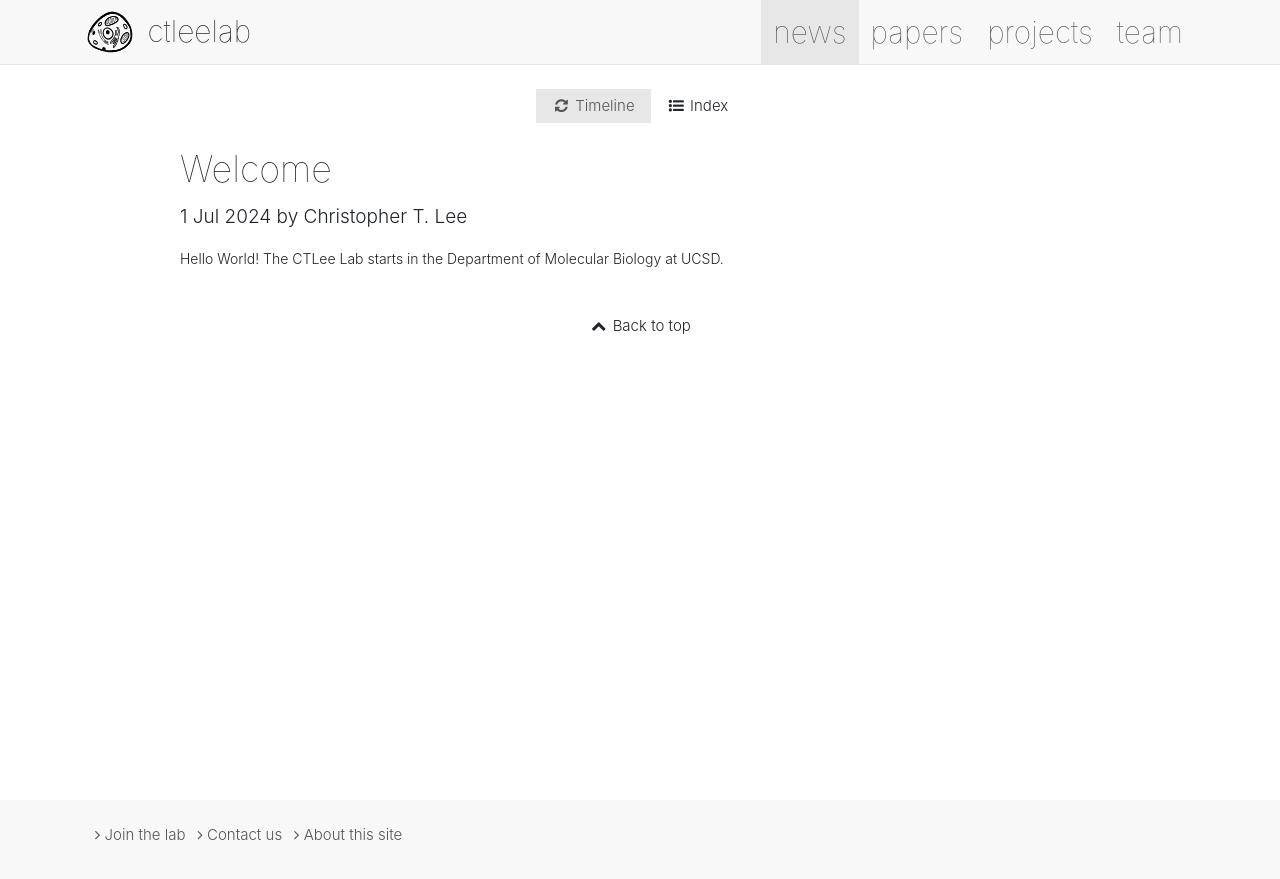
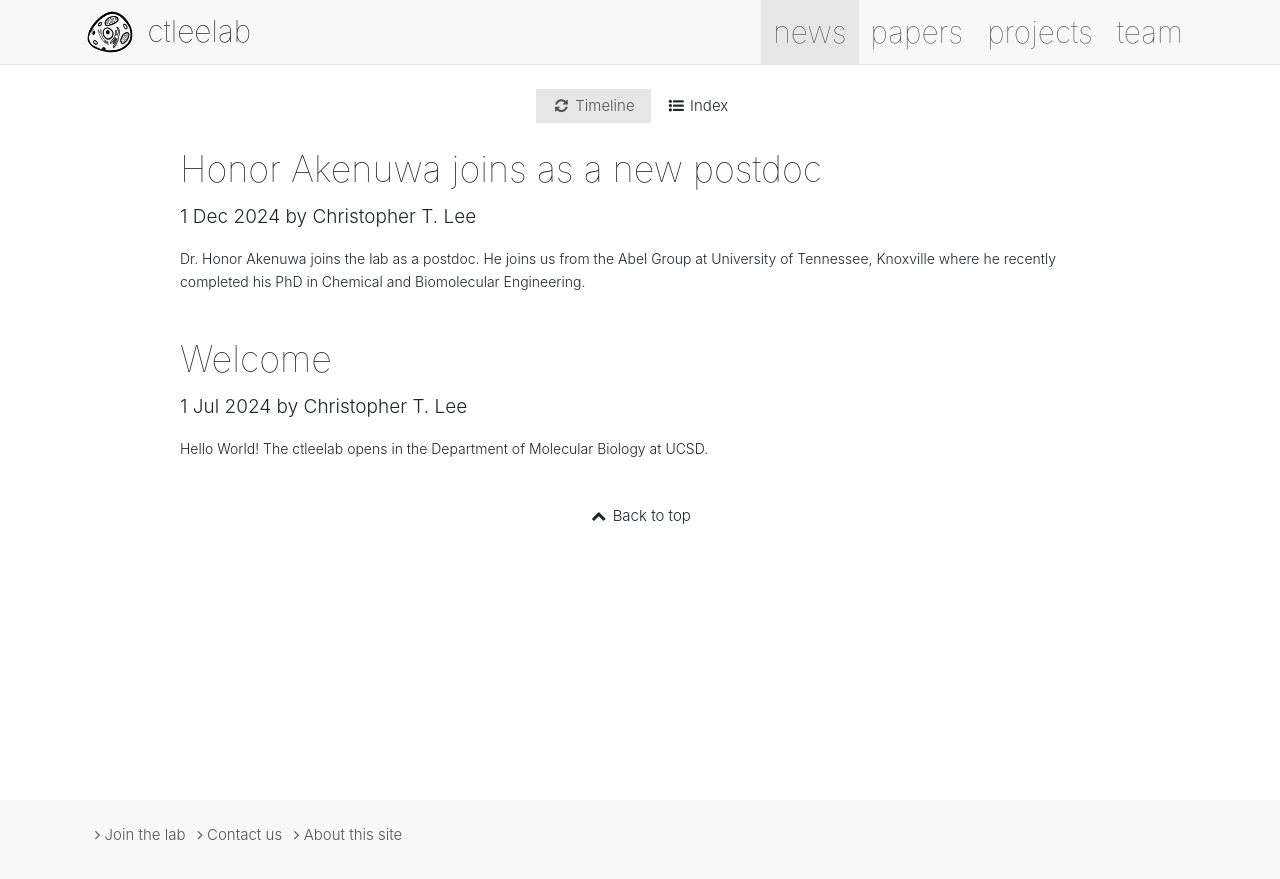
Before and after one commit to ctleelab/bulletin, a Jekyll site: the page built from news/index.html, in a window 1280 px wide. Shown: the top 879 px of the page. Built offline with Jekyll 4.4.1, drawn with Linux system fonts in a browser that asks for light colours.

Commit message:
Honor Akenuwa joins the lab (#10)
* Update hello world text
* news: Honor joins the lab
* Add Honor to team page
* Fix to prevent livereload socket in rake serve

---------

Signed-off-by: Christopher T. Lee <ctlee@ucsd.edu>

```diff
--- a/_config.yml
+++ b/_config.yml
@@ -34,6 +34,7 @@ exclude:
   - "README.md"
   - "guide/**"
   - "calendar/**"
+  - "rakefile"
 
 
 projects:
--- a/news/_posts/2024-07-01-hello-world.md
+++ b/news/_posts/2024-07-01-hello-world.md
@@ -6,4 +6,4 @@ image:
 link:
 ---
 
-Hello World! The CTLee Lab starts in the Department of Molecular Biology at UCSD.
+Hello World! The ctleelab opens in the Department of Molecular Biology at UCSD.
--- /dev/null
+++ b/news/_posts/2024-12-01-honor-akenuwa-postdoc.md
@@ -0,0 +1,10 @@
+---
+layout: post
+title: Honor Akenuwa joins as a new postdoc
+author: Christopher T. Lee
+image:
+link:
+---
+
+Dr. Honor Akenuwa joins the lab as a postdoc.
+He joins us from the Abel Group at University of Tennessee, Knoxville where he recently completed his PhD in Chemical and Biomolecular Engineering.
```
Also changed, not shown: team/_posts/2024-12-01-honor-akenuwa.md (added, +19 -0 lines), images/team/honor-akenuwa.webp (added), 1 other file.
